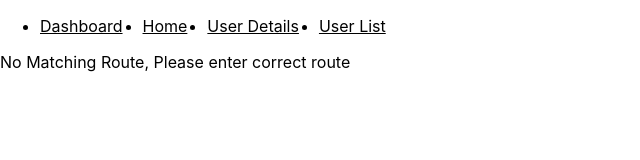
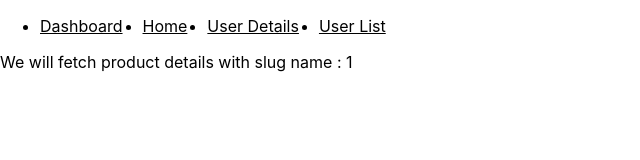
Before and after one commit to shailus1029/React-learning, a React (Create React App) app: page /products/1 in a window 1280 px wide. Shown: the top 160 px of the page, without its empty margins (0-640 px from the left). Built offline with nearby package versions, Linux system fonts and the light colour scheme; the HTML template or start-up script is replaced by a standard one.

Commit message:
Adding dynamic routing

```diff
--- a/src/App.js
+++ b/src/App.js
@@ -6,6 +6,7 @@ import UserList from "./Components/Users.tsx";
 import { Routes, Route } from "react-router-dom";
 import NavBar from "./Components/Navbar.tsx";
 import NoMatch from "./Components/NoMatch.tsx"
+import ProductDetails from "./Components/ProductDetails.tsx";
 
 const App = () => {
   return (
@@ -16,6 +17,7 @@ const App = () => {
         <Route path="/home" element={<Home />} />
         <Route path="/usersList" element={<UserList />} />
         <Route path="/userDetails" element={<User />} />
+        <Route path="/products/:slug" element={<ProductDetails />} />
         <Route path="*" element={<NoMatch />} />
       </Routes>
     </>
--- /dev/null
+++ b/src/Components/ProductDetails.tsx
@@ -0,0 +1,25 @@
+import React, { useEffect } from "react";
+import { useNavigate, useParams } from "react-router-dom";
+
+const ProductDetails = () => {
+  const navigate = useNavigate();
+
+  /* Reading slug name from routing */
+  const { slug } = useParams();
+
+  useEffect(() => {
+    /*
+    getProductDetailsBySlug(slug);
+    */
+  }, []);
+
+  return (
+    <div>
+      <div>
+        <p>{`We will fetch product details with slug name : ${slug} `}</p>
+      </div>
+    </div>
+  );
+};
+
+export default ProductDetails;
--- a/src/Components/User.tsx
+++ b/src/Components/User.tsx
@@ -1,6 +1,12 @@
 import React from "react";
+import { useNavigate, useParams } from "react-router-dom";
+
 
 const User = () => {
+  const navigate = useNavigate();
+
+  const productSlug = "ledTv"
+
   return (
     <div
       style={{
@@ -15,6 +21,9 @@ const User = () => {
       }}
     >
       Users Component
+      <button className="btn" onClick={() => navigate(`/products/${productSlug}`)}>
+          Navigate to product details
+        </button>
     </div>
   );
 };
```
